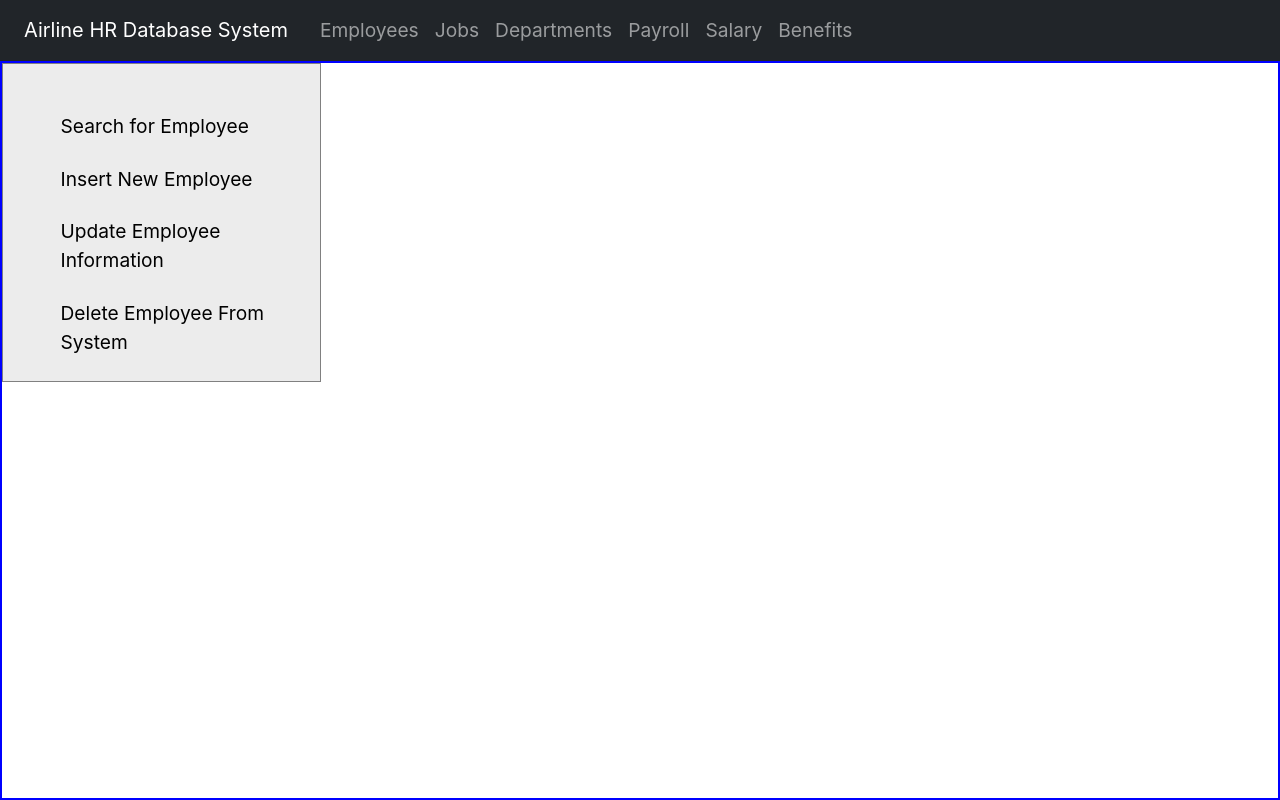
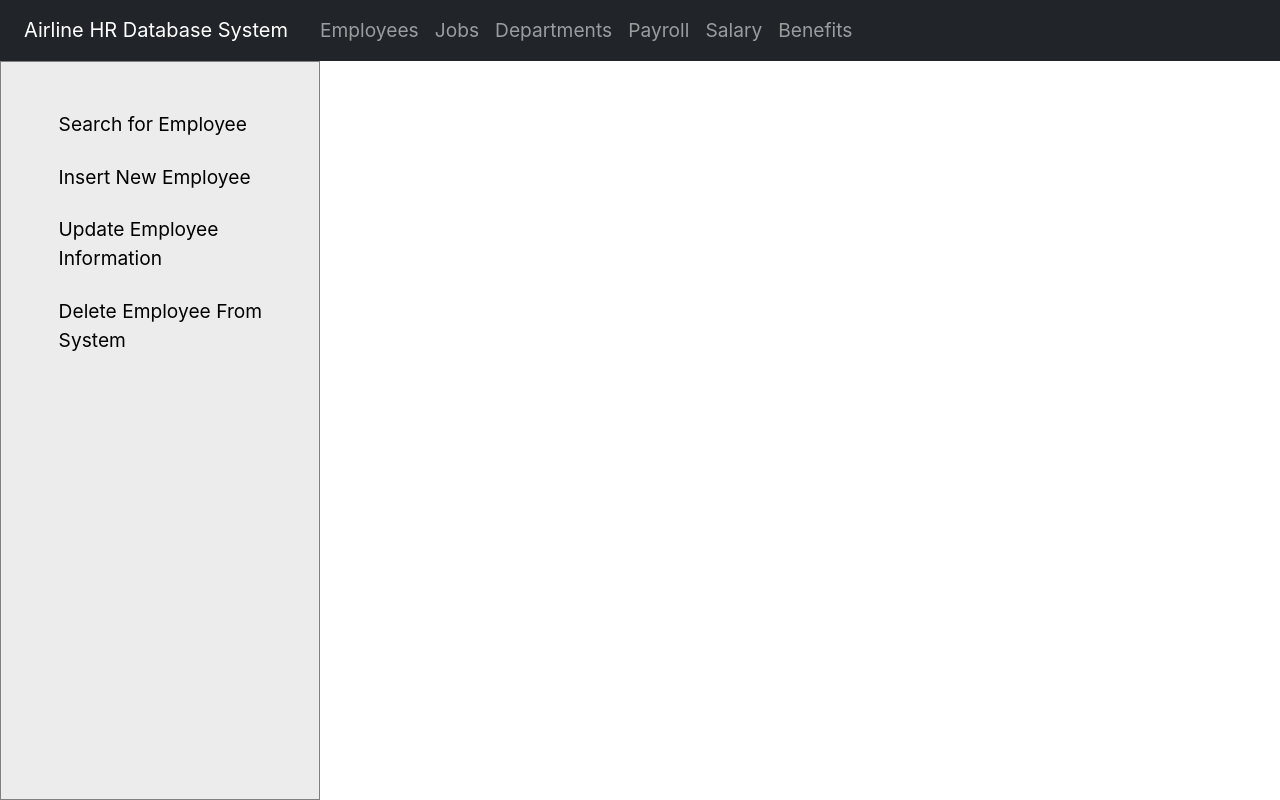
Before and after one commit to SyedA5688/3380_airline_DB_system, a React (Create React App) app in the folder client/: page /employees in a window 1280 px wide. Built offline with nearby package versions, Linux system fonts and the light colour scheme.

Commit message:
height of every page element now correct up to employee sidebar

```diff
--- a/client/src/App.css
+++ b/client/src/App.css
@@ -30,9 +30,9 @@ html, body, #root, .App {
 
 .page-container {
   flex: 1 1 auto;
-  border-width: 2px;
+  /* border-width: 2px;
   border-style: solid;
-  border-color: blue;
+  border-color: blue; */
 }
 
 
--- a/client/src/pages/sidePanels.css
+++ b/client/src/pages/sidePanels.css
@@ -8,12 +8,15 @@ a {
   font-size: larger;
 }
 
+.row {
+  height: 100%;
+  /* border-style: solid;
+  border-width: 1px;
+  border-color: red; */
+}
+
 .container-fluid {
-  /* padding-right:0;
-  padding-left:0;
-  margin-right:auto;
-  margin-left:auto; */
-  /* height: 100%; */
+  height: 100%;
   /* border-style: solid;
   border-width: 1px;
   border-color: green; */
```
